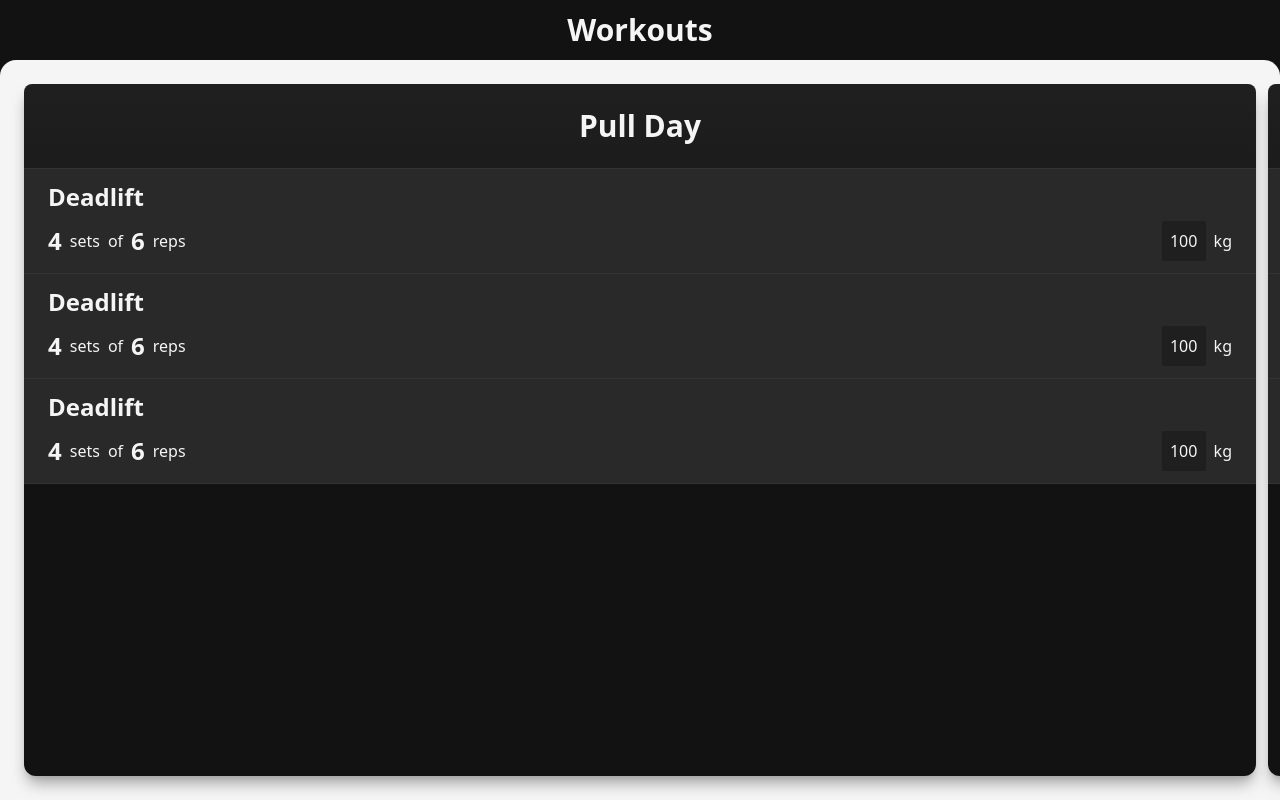
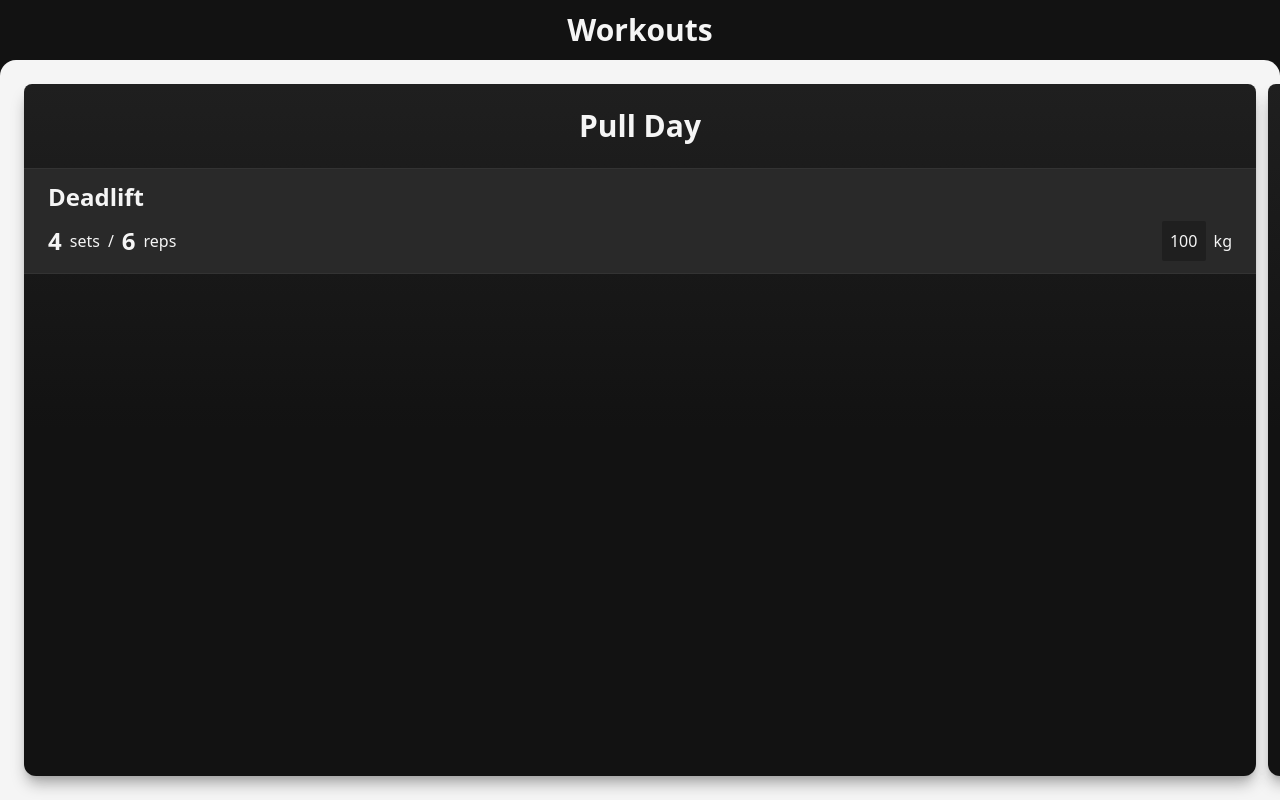
Before and after one commit to AlexBeje/gym-app, a React (Vite) app: page / in a window 1280 px wide. Built offline with nearby package versions, Linux system fonts and the light colour scheme.

Commit message:
📦 NEW: Addedd the local db of the app.

```diff
--- /dev/null
+++ b/db/workouts.json
@@ -0,0 +1,20 @@
+[
+  {
+    "title": "Pull Day",
+    "exerecises": [
+      {
+        "name": "Deadlift",
+        "sets": "4",
+        "reps": "6",
+        "weight": "100",
+        "firstExercise": true
+      }
+    ]
+  },
+  {
+    "title": "Push Day"
+  },
+  {
+    "title": "Legs Day"
+  }
+]
--- a/src/components/Exercise.jsx
+++ b/src/components/Exercise.jsx
@@ -1,14 +1,7 @@
 import { useState } from "react";
 
-function Exercise({ firstExercise }) {
+function Exercise({ exerciseData, firstExercise }) {
   const [checked, setChecked] = useState(false);
-
-  const data = {
-    name: "Deadlift",
-    sets: "4",
-    reps: "6",
-    weight: "100",
-  };
 
   return (
     <div
@@ -18,21 +11,23 @@ function Exercise({ firstExercise }) {
         ${checked ? "bg-green-500 text-dark-900" : "bg-dark-700"}`}
       onClick={() => setChecked(!checked)}
     >
-      <h2 className="font-bold mb-2 text-2xl">{data.name}</h2>
+      <h2 className="font-bold mb-2 text-2xl">{exerciseData.name}</h2>
       <div className="flex justify-between">
         <div className="flex gap-2 items-center">
           <p className="flex items-center">
-            <span className="font-bold mr-2 text-2xl">{data.sets}</span> sets
+            <span className="font-bold mr-2 text-2xl">{exerciseData.sets}</span>{" "}
+            sets
           </p>
-          of
+          /
           <p className="flex items-center">
-            <span className="font-bold mr-2 text-2xl">{data.reps}</span> reps
+            <span className="font-bold mr-2 text-2xl">{exerciseData.reps}</span>{" "}
+            reps
           </p>{" "}
         </div>
         <div className="flex items-center">
           <input
             type="text"
-            defaultValue={data.weight}
+            defaultValue={exerciseData.weight}
             onClick={(e) => e.stopPropagation()}
             className={`flex mr-2 p-2 rounded-sm text-center w-11
               ${checked ? "bg-green-600 text-dark-900" : "bg-dark-800"}
--- a/src/components/Workout.jsx
+++ b/src/components/Workout.jsx
@@ -1,14 +1,16 @@
 import Exercise from "./Exercise";
 
-function Workout({ title }) {
+function Workout({ title, exercisesData }) {
   return (
     <div className="bg-dark-900 flex flex-col h-full relative rounded-xl shadow-lg shadow-light-900 text-light-100">
       <div className="absolute bg-gradient-to-b from-dark-800 h-3/6 rounded-t-lg to-transparent w-full" />
       <h1 className="font-bold p-6 text-3xl text-center z-10">{title}</h1>
       <div className="z-10">
-        <Exercise firstExercise />
-        <Exercise />
-        <Exercise />
+        {exercisesData && exercisesData.map((exercise, index) => {
+          return (
+            <Exercise exerciseData={exercise} firstExercise={exercise.firstExercise} key={index} />
+          );
+        })}
       </div>
     </div>
   );
--- a/src/pages/Workouts.jsx
+++ b/src/pages/Workouts.jsx
@@ -1,18 +1,17 @@
 import Workout from "../components/Workout";
+import workoutsData from "../../db/workouts";
 
 function Workouts() {
   return (
     <div className="bg-light-100 h-full rounded-t-2xl text-dark-900">
       <div className="flex h-full overflow-x-auto p-6 relative snap-mandatory snap-x w-full gap-3">
-        <div className="flex-none snap-center w-full">
-          <Workout title="Pull Day" />
-        </div>
-        <div className="flex-none snap-center w-full">
-          <Workout title="Push Day" />
-        </div>
-        <div className="flex-none snap-center w-full pr-6">
-          <Workout title="Legs Day Test" />
-        </div>
+        {workoutsData && workoutsData.map((workout, index) => {
+          return (
+            <div className="flex-none snap-center w-full" key={index}>
+              <Workout title={workout.title} exercisesData={workout.exerecises} />
+            </div>
+          );
+        })}
       </div>
     </div>
   );
```
